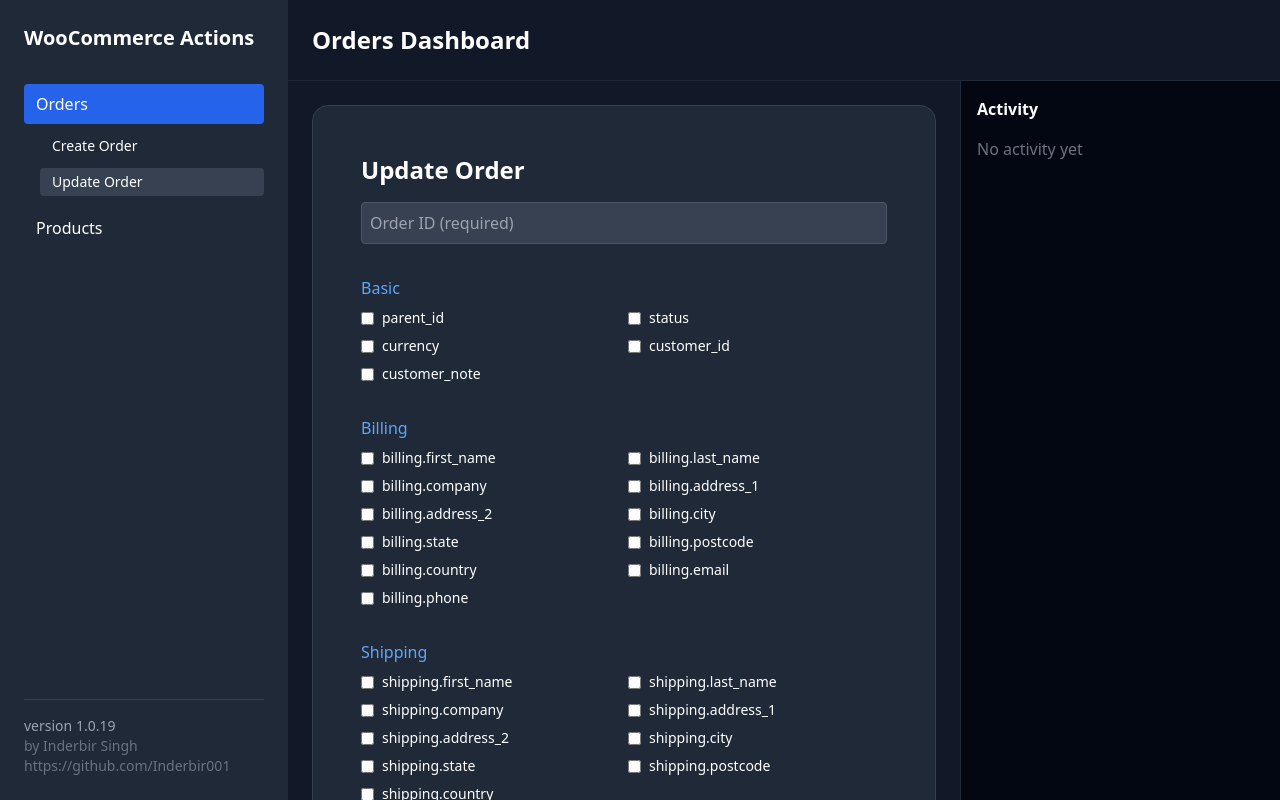
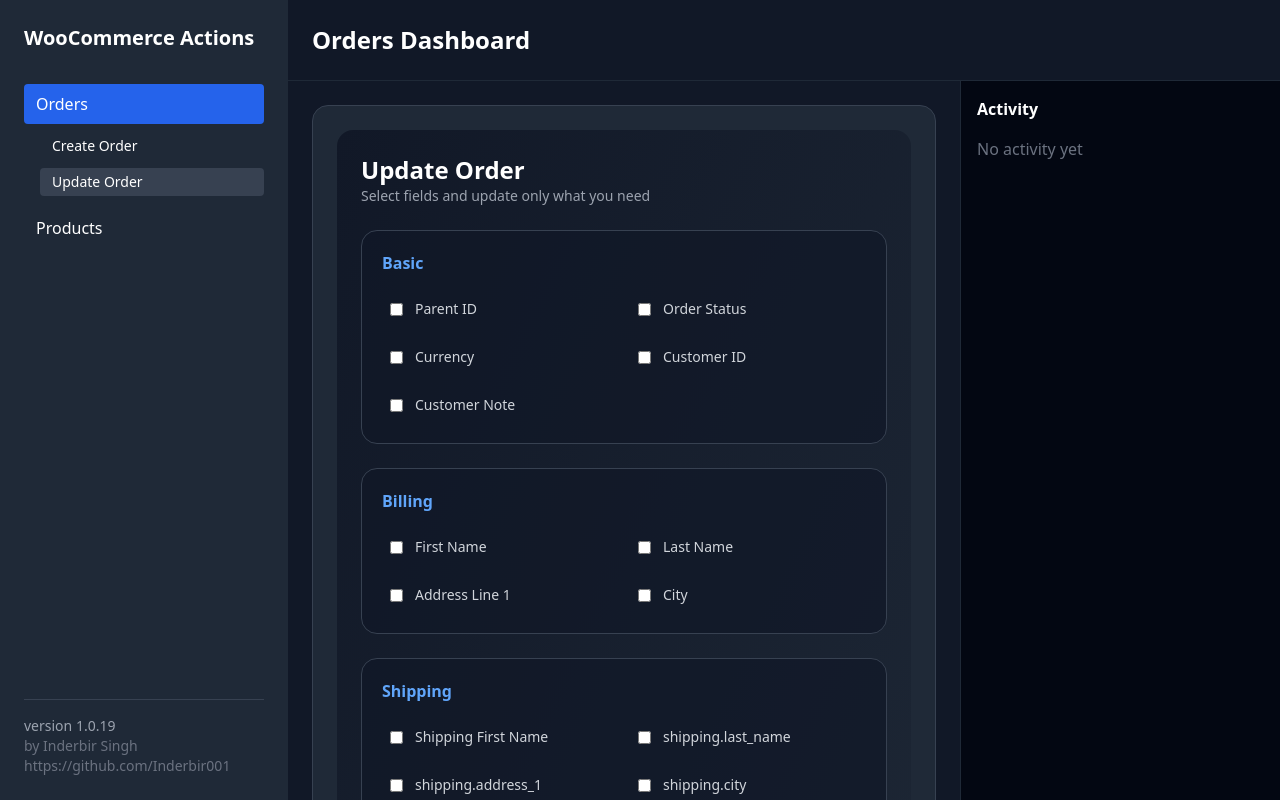
Before and after one commit to Inderbir001/wooCommerce-actions, a React (Vite) app in the folder woo-ui/: page / in a window 1280 px wide. Both pictures are taken after a click on the button "Update Order". Built offline with nearby package versions, Linux system fonts and the light colour scheme.

Commit message:
version 1.0.20 -- made ui nice

```diff
--- a/woo-ui/src/pages/orders/updateOrder.jsx
+++ b/woo-ui/src/pages/orders/updateOrder.jsx
@@ -2,6 +2,21 @@
 import Select from "react-select";
 import { updateOrder } from "../../services/api";
 
+// 🧠 Label mapping (fix ugly keys)
+const LABELS = {
+  parent_id: "Parent ID",
+  status: "Order Status",
+  currency: "Currency",
+  customer_id: "Customer ID",
+  customer_note: "Customer Note",
+  "billing.first_name": "First Name",
+  "billing.last_name": "Last Name",
+  "billing.address_1": "Address Line 1",
+  "billing.city": "City",
+  "shipping.first_name": "Shipping First Name",
+  payment_method: "Payment Method",
+  payment_method_title: "Payment Title",
+};
 const currencyOptions = [
   { value: "AED", label: "AED - UAE Dirham 🇦🇪" },
   { value: "AFN", label: "AFN - Afghan Afghani 🇦🇫" },
@@ -84,6 +99,7 @@
   { value: "ZAR", label: "ZAR - South African Rand 🇿🇦" },
   { value: "ZMW", label: "ZMW - Zambian Kwacha 🇿🇲" },
 ];
+// same options (unchanged)
 const STATUS_OPTIONS = [
   "pending",
   "processing",
@@ -94,29 +110,23 @@
   "failed",
   "trash",
 ];
-
 const TAX_STATUS_OPTIONS = ["taxable", "none"];
 
 const selectStyles = {
   control: (base) => ({
     ...base,
-    backgroundColor: "#1f2937",
+    backgroundColor: "#111827",
     borderColor: "#374151",
+    borderRadius: "0.75rem",
+    padding: "2px",
+  }),
+  menu: (base) => ({ ...base, backgroundColor: "#111827" }),
+  option: (base, state) => ({
+    ...base,
+    backgroundColor: state.isFocused ? "#1f2937" : "#111827",
     color: "white",
   }),
-  menu: (base) => ({
-    ...base,
-    backgroundColor: "#1f2937",
-  }),
-  option: (base, state) => ({
-    ...base,
-    backgroundColor: state.isFocused ? "#374151" : "#1f2937",
-    color: "white",
-  }),
-  singleValue: (base) => ({
-    ...base,
-    color: "white",
-  }),
+  singleValue: (base) => ({ ...base, color: "white" }),
 };
 
 export default function UpdateOrder({ addLog }) {
@@ -124,58 +134,29 @@
   const [selected, setSelected] = useState([]);
   const [values, setValues] = useState({});
   const [loading, setLoading] = useState(false);
-  const [error, setError] = useState("");
 
   const fieldGroups = {
     Basic: ["parent_id", "status", "currency", "customer_id", "customer_note"],
     Billing: [
       "billing.first_name",
       "billing.last_name",
-      "billing.company",
       "billing.address_1",
-      "billing.address_2",
       "billing.city",
-      "billing.state",
-      "billing.postcode",
-      "billing.country",
-      "billing.email",
-      "billing.phone",
     ],
     Shipping: [
       "shipping.first_name",
       "shipping.last_name",
-      "shipping.company",
       "shipping.address_1",
-      "shipping.address_2",
       "shipping.city",
-      "shipping.state",
-      "shipping.postcode",
-      "shipping.country",
     ],
-    Payment: ["payment_method", "payment_method_title", "transaction_id"],
-    Advanced: [
-      "meta_data",
-      "line_items",
-      "shipping_lines",
-      "fee_lines.tax_status",
-      "fee_lines",
-      "coupon_lines",
-    ],
+    Payment: ["payment_method", "payment_method_title"],
+    Advanced: ["meta_data", "line_items", "fee_lines.tax_status"],
   };
 
   const toggleField = (field) => {
-    setSelected((prev) => {
-      if (prev.includes(field)) {
-        // remove value also
-        setValues((v) => {
-          const copy = { ...v };
-          delete copy[field];
-          return copy;
-        });
-        return prev.filter((f) => f !== field);
-      }
-      return [...prev, field];
-    });
+    setSelected((prev) =>
+      prev.includes(field) ? prev.filter((f) => f !== field) : [...prev, field],
+    );
   };
 
   const handleChange = (field, value) => {
@@ -184,40 +165,21 @@
 
   const buildPayload = () => {
     const data = {};
-
     selected.forEach((field) => {
       let value = values[field];
       if (!value) return;
-
-      if (
-        [
-          "meta_data",
-          "line_items",
-          "shipping_lines",
-          "fee_lines",
-          "coupon_lines",
-        ].includes(field)
-      ) {
-        try {
-          value = JSON.parse(value);
-        } catch {
-          return;
-        }
-      }
 
       const keys = field.split(".");
       let obj = data;
 
       keys.forEach((key, i) => {
-        if (i === keys.length - 1) {
-          obj[key] = value;
-        } else {
+        if (i === keys.length - 1) obj[key] = value;
+        else {
           obj[key] = obj[key] || {};
           obj = obj[key];
         }
       });
     });
-
     return data;
   };
 
@@ -225,154 +187,112 @@
     if (!orderId) return alert("Order ID required");
 
     const updateDetails = buildPayload();
-
-    if (Object.keys(updateDetails).length === 0) {
-      return alert("Select & fill at least one field");
-    }
+    if (Object.keys(updateDetails).length === 0)
+      return alert("Select at least one field");
 
     setLoading(true);
-    setError("");
-
     try {
-      const payload = {
+      await updateOrder({
         orderId: Number(orderId),
         updateDetails,
-      };
-
-      console.log("🔥 Payload:", payload);
-
-      await updateOrder(payload);
-
-      addLog(`✏️ Updated Order #${orderId}`);
-    } catch (err) {
-      console.error(err);
-      setError("Update failed ❌");
+      });
+      addLog(`Updated Order #${orderId}`);
     } finally {
       setLoading(false);
     }
   };
 
   return (
-    <div className="bg-gray-800 p-6 rounded-xl flex flex-col gap-4 h-full overflow-y-auto">
-      <h2 className="text-2xl font-semibold">Update Order</h2>
+    <div className="h-full overflow-y-auto p-6 bg-gradient-to-br from-gray-900 to-gray-800 rounded-2xl space-y-6">
+      {/* HEADER */}
+      <div>
+        <h2 className="text-2xl font-semibold text-white">Update Order</h2>
+        <p className="text-sm text-gray-400">
+          Select fields and update only what you need
+        </p>
+      </div>
 
-      {/* ORDER ID */}
-      <input
-        className="input"
-        placeholder="Order ID (required)"
-        value={orderId}
-        onChange={(e) => setOrderId(e.target.value)}
-      />
+      {/* SECTIONS */}
+      {Object.entries(fieldGroups).map(([group, fields]) => (
+        <div
+          key={group}
+          className="bg-gray-900/70 border border-gray-700 rounded-2xl p-5 space-y-4"
+        >
+          <h3 className="text-blue-400 font-semibold">{group}</h3>
 
-      {/* CHECKBOXES */}
-      {Object.entries(fieldGroups).map(([group, fields]) => (
-        <div key={group}>
-          <h3 className="text-blue-400 mt-4 mb-2">{group}</h3>
-          <div className="grid grid-cols-2 gap-2">
+          <div className="grid md:grid-cols-2 gap-3">
             {fields.map((field) => (
-              <label key={field} className="flex items-center gap-2">
+              <label
+                key={field}
+                className="flex items-center gap-3 p-2 rounded-lg hover:bg-gray-800 cursor-pointer transition"
+              >
                 <input
                   type="checkbox"
                   checked={selected.includes(field)}
                   onChange={() => toggleField(field)}
                 />
-                <span className="text-sm">{field}</span>
+                <span className="text-sm text-gray-300">
+                  {LABELS[field] || field}
+                </span>
               </label>
             ))}
           </div>
         </div>
       ))}
 
-      {/* DYNAMIC INPUTS */}
+      {/* INPUTS */}
       {selected.length > 0 && (
-        <div className="mt-4 space-y-3">
-          <h3 className="text-green-400">Fill Selected Fields</h3>
+        <div className="bg-gray-900 border border-gray-700 rounded-2xl p-5 space-y-4">
+          <h3 className="text-green-400 font-semibold">Fill Selected Fields</h3>
 
           {selected.map((field) => {
-            // ✅ STATUS DROPDOWN
             if (field === "status") {
               return (
                 <select
                   key={field}
                   className="input"
-                  value={values[field] || ""}
                   onChange={(e) => handleChange(field, e.target.value)}
                 >
                   <option value="">Select status</option>
-                  {STATUS_OPTIONS.map((opt) => (
-                    <option key={opt} value={opt}>
-                      {opt}
-                    </option>
+                  {STATUS_OPTIONS.map((s) => (
+                    <option key={s}>{s}</option>
                   ))}
                 </select>
               );
             }
 
-            // ✅ TAX STATUS
             if (field === "fee_lines.tax_status") {
               return (
                 <select
                   key={field}
                   className="input"
-                  value={values[field] || ""}
                   onChange={(e) => handleChange(field, e.target.value)}
                 >
-                  <option value="">Select tax status</option>
-                  {TAX_STATUS_OPTIONS.map((opt) => (
-                    <option key={opt} value={opt}>
-                      {opt}
-                    </option>
+                  <option value="">Tax status</option>
+                  {TAX_STATUS_OPTIONS.map((t) => (
+                    <option key={t}>{t}</option>
                   ))}
                 </select>
               );
             }
 
-            // ✅ CURRENCY FIXED
             if (field === "currency") {
               return (
                 <Select
                   key={field}
-                  options={currencyOptions}
                   styles={selectStyles}
                   placeholder="Search currency..."
-                  value={
-                    currencyOptions.find((c) => c.value === values[field]) ||
-                    null
-                  }
+                  options={currencyOptions}
                   onChange={(opt) => handleChange(field, opt ? opt.value : "")}
-                  isClearable
                 />
               );
             }
 
-            // JSON
-            if (
-              [
-                "meta_data",
-                "line_items",
-                "shipping_lines",
-                "fee_lines",
-                "coupon_lines",
-              ].includes(field)
-            ) {
-              return (
-                <textarea
-                  key={field}
-                  className="input h-24"
-                  placeholder={`Enter ${field} (JSON)`}
-                  value={values[field] || ""}
-                  onChange={(e) => handleChange(field, e.target.value)}
-                />
-              );
-            }
-
-            // default
             return (
               <input
                 key={field}
-                className="input"
-                placeholder={`Enter ${field}`}
-                value={values[field] || ""}
+                className="w-full p-3 rounded-xl bg-gray-800 border border-gray-700 focus:ring-2 focus:ring-blue-500 outline-none"
+                placeholder={LABELS[field] || field}
                 onChange={(e) => handleChange(field, e.target.value)}
               />
             );
@@ -380,16 +300,22 @@
         </div>
       )}
 
+      {/* ORDER ID */}
+      <input
+        className="w-full p-3 rounded-xl bg-gray-900 border border-gray-700 focus:ring-2 focus:ring-blue-500 outline-none"
+        placeholder="Order ID (required)"
+        value={orderId}
+        onChange={(e) => setOrderId(e.target.value)}
+      />
+
       {/* BUTTON */}
       <button
         onClick={handleUpdate}
-        className="btn-primary mt-4"
+        className="w-full py-3 rounded-xl bg-gradient-to-r from-blue-500 to-indigo-600 font-semibold shadow-lg hover:opacity-90 transition"
         disabled={loading}
       >
         {loading ? "Updating..." : "Update Order"}
       </button>
-
-      {error && <p className="text-red-400">{error}</p>}
     </div>
   );
 }
```
